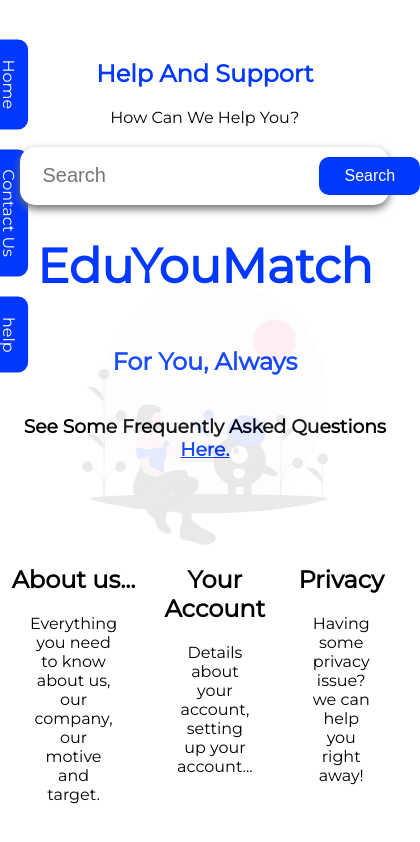
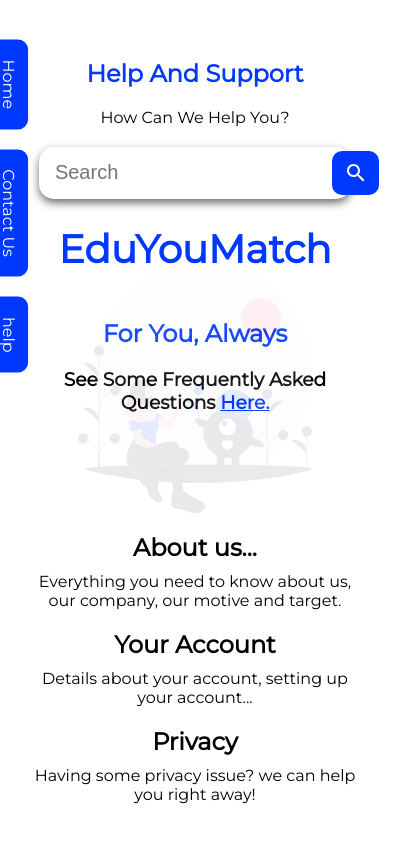
Before and after one commit to PulkitAsri/eduyoumatch, a Next.js app: page /help in a window 390 px wide. Shown: the whole page, 420 px wide, since content can reach past the window. Built offline with nearby package versions, Linux system fonts and the light colour scheme.

Commit message:
help page a litte more responsive

```diff
--- a/pages/help.jsx
+++ b/pages/help.jsx
@@ -1,9 +1,32 @@
-import { Style } from "@material-ui/icons";
-import React from "react";
+import { InputTwoTone, Style } from "@material-ui/icons";
+import React, { useEffect, useState } from "react";
 import Navbar from "../components /Navbar";
 import Styles from "../styles/Help/Help.module.css";
+import SearchIcon from "@material-ui/icons/Search";
 
 function help() {
+  const [searchText, setsearchText] = useState("");
+
+  const handleClick = () => {
+    //Handle search Here
+
+    setsearchText("");
+  };
+
+  //for Enter To Search(add listner on mount)
+  useEffect(() => {
+    const listener = (event) => {
+      if (event.code === "Enter" || event.code === "NumpadEnter") {
+        event.preventDefault();
+        handleClick();
+      }
+    };
+    document.addEventListener("keydown", listener);
+    return () => {
+      document.removeEventListener("keydown", listener);
+    };
+  }, []);
+
   return (
     <div className={Styles.help_root}>
       {/* TO BE UPDATED BY LATEST NAVBAR */}
@@ -22,8 +45,15 @@
           <h2>Help And Support</h2>
           <span>How Can We Help You?</span>
           <div className={Styles.search_bar}>
-            <input placeholder="Search" />
-            <button>Search</button>
+            <input
+              placeholder="Search"
+              onChange={(e) => setsearchText(e.target.value)}
+              value={searchText}
+            />
+            <button onClick={handleClick}>
+              <SearchIcon />
+              <span>Search</span>
+            </button>
           </div>
           <h1>EduYouMatch</h1>
           <h2>For You, Always</h2>
@@ -52,6 +82,7 @@
           <span>Having some privacy issue? we can help you right away!</span>
         </div>
       </div>
+      {console.log(searchText)}
     </div>
   );
 }
--- a/styles/Help/Help.module.css
+++ b/styles/Help/Help.module.css
@@ -38,6 +38,9 @@
 .body_centre h2 {
   color: #0038ff;
 }
+.body_centre h3 {
+  margin: 0 30px;
+}
 .body_centre a {
   color: #0038ff;
   text-decoration: underline;
@@ -55,8 +58,8 @@
   display: flex;
   margin-top: 20px;
   background-color: white;
-  padding: 10px;
-  width: 90%;
+  padding: 8px;
+  width: 95%;
   box-shadow: 0 4px 8px 0 #6f6f6f;
   border-radius: 15px;
 }
@@ -71,6 +74,7 @@
   background-color: #0038ff;
   border: 0;
   display: flex;
+  align-items: center;
   color: white;
   padding: 10px 25px;
   border-radius: 10px;
@@ -89,12 +93,12 @@
   text-align: center;
 }
 .card h2 {
+  margin-bottom: 10px;
 }
 .card span {
   margin: 0 30px;
 }
-@media (max-width: 1024px) {
-}
+
 @media (max-width: 768px) {
   .image_container {
     display: none;
@@ -105,4 +109,32 @@
   .hidden_image_background {
     display: block;
   }
+
+  .search_bar {
+    width: 80%;
+    padding: 1vw;
+  }
+
+  .search_bar button {
+    padding-left: 3vw;
+    padding-right: 3vw;
+  }
+  .search_bar button span {
+    display: none;
+  }
+  .body_centre h1 {
+  }
+  .body_centre h2 {
+  }
+  .body_centre a {
+  }
 }
+
+@media (max-width: 550px) {
+  .help_footer {
+    flex-direction: column;
+  }
+  .body_centre h1 {
+    font-size: 10vw;
+  }
+}
```
